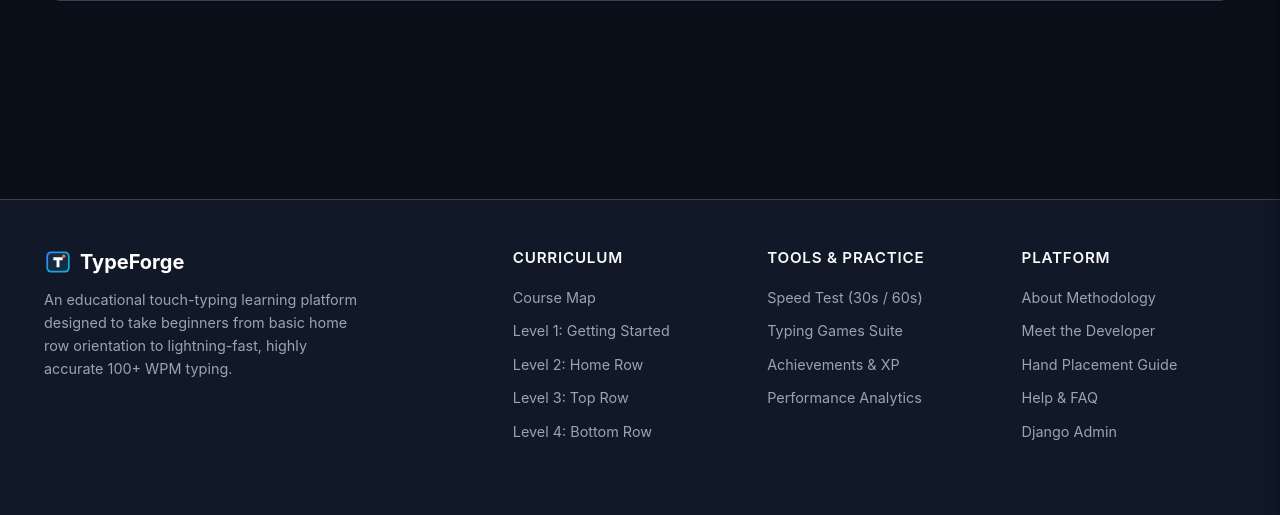
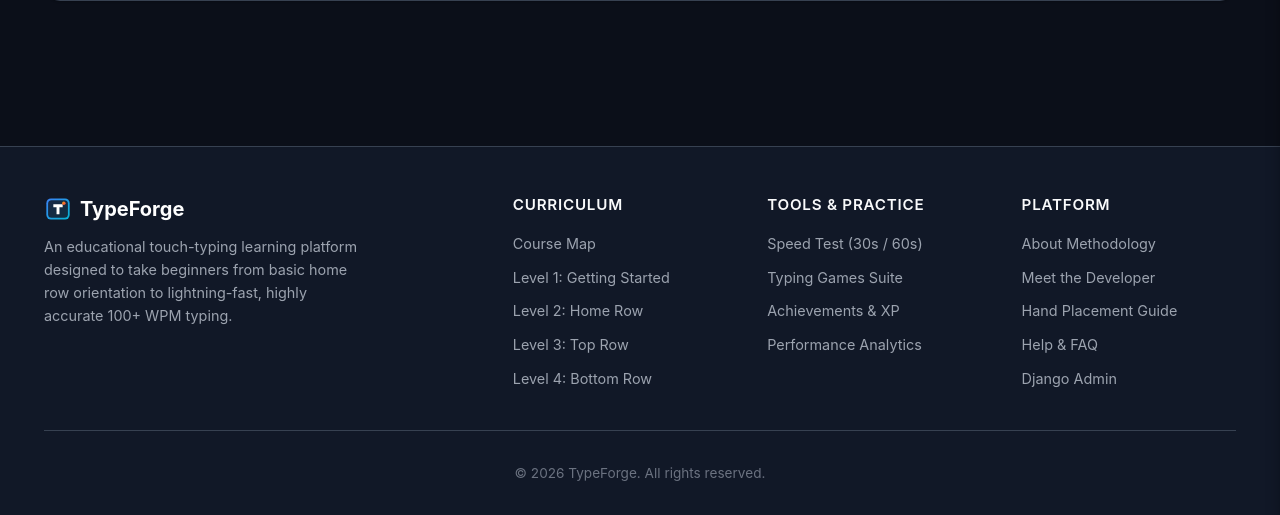
Before and after one commit to kaushalahirwar21/TypeForge, a Django app: page /lessons/ in a window 1280 px wide. Shown: the part 285-800 px from the top of the page. Run offline with Django 5.2, Linux system fonts and the light colour scheme; the visitor is signed in with stand-in values (Sample User, id 1); data comes from the database, SQL or seed files in the repository; data that the repository does not hold is empty.

Commit message:
Restore clean centered copyright line in footer

```diff
--- a/static/css/base.css
+++ b/static/css/base.css
@@ -713,11 +713,10 @@
   border-top: 1px solid var(--border);
   display: flex;
   align-items: center;
-  justify-content: space-between;
+  justify-content: center;
   font-size: 0.85rem;
   color: var(--text-subtle);
-  flex-wrap: wrap;
-  gap: 1rem;
+  text-align: center;
 }
 
 /* ==========================================================================
--- a/templates/base.html
+++ b/templates/base.html
@@ -196,6 +196,10 @@
           </ul>
         </div>
       </div>
+
+      <div class="footer-bottom">
+        <span>&copy; {% now "Y" %} TypeForge. All rights reserved.</span>
+      </div>
     </div>
   </footer>
 
```
